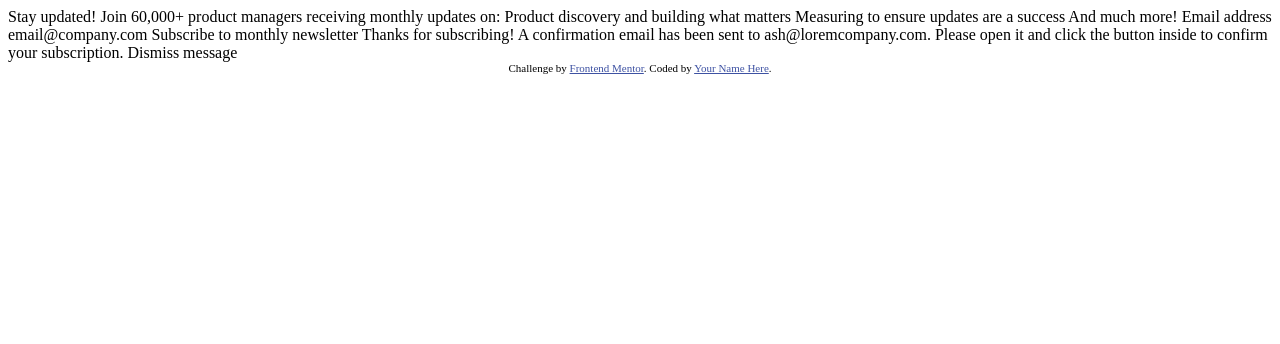
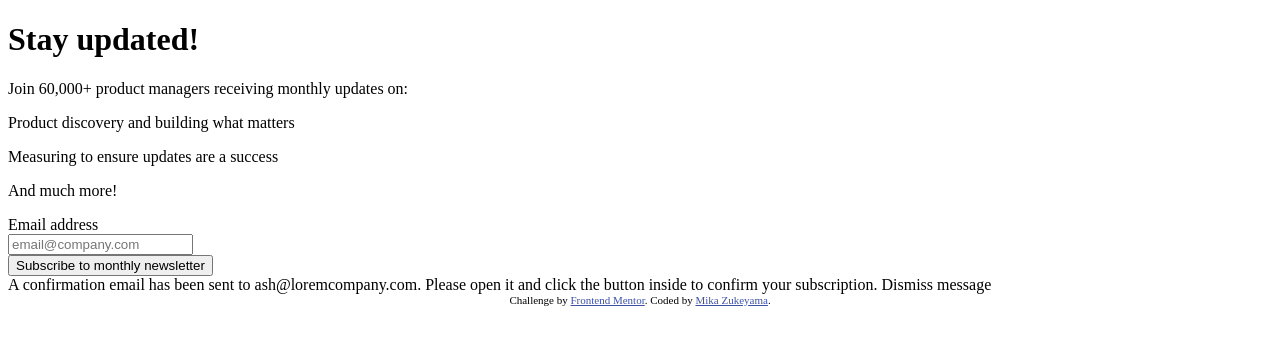
Before and after one commit to MikaZ21/Newsletter-sign-up-form-with-success-message, a plain HTML site: page index.html in a window 1280 px wide. Drawn offline with Linux system fonts and the light colour scheme.

Commit message:
Added HTML content

```diff
--- a/index.html
+++ b/index.html
@@ -7,35 +7,26 @@
   <link rel="icon" type="image/png" sizes="32x32" href="./assets/images/favicon-32x32.png">
 
   <title>Frontend Mentor | Newsletter sign-up form with success message</title>
-
-  <!-- Feel free to remove these styles or customise in your own stylesheet 👍 -->
-  <style>
-    .attribution { font-size: 11px; text-align: center; }
-    .attribution a { color: hsl(228, 45%, 44%); }
-  </style>
+  <link rel="stylesheet" href="style.css" />
 </head>
 <body>
+<div class="sign_up_container">
+  <h1 class="sign_up_title">Stay updated!</h1>
 
-  <!-- Sign-up form start -->
+  <div class="sign_up_info">
+    <p>Join 60,000+ product managers receiving monthly updates on:</p>
+    <p>Product discovery and building what matters</p>
+    <p>Measuring to ensure updates are a success</p>
+    <p>And much more!</p>
+  </div>
 
-  Stay updated!
+  <div class="sign-up_form">
+    <label>Email address</label><br>
+    <input type="email" placeholder="email@company.com">
+  </div>
 
-  Join 60,000+ product managers receiving monthly updates on:
-
-  Product discovery and building what matters
-  Measuring to ensure updates are a success
-  And much more!
-
-  Email address
-  email@company.com
-
-  Subscribe to monthly newsletter
-
-  <!-- Sign-up form end -->
-
-  <!-- Success message start -->
-
-  Thanks for subscribing!
+  <button type="submit">Subscribe to monthly newsletter</button>
+</div>
 
   A confirmation email has been sent to ash@loremcompany.com.
   Please open it and click the button inside to confirm your subscription.
@@ -46,7 +37,7 @@
 
   <div class="attribution">
     Challenge by <a href="https://www.frontendmentor.io?ref=challenge" target="_blank">Frontend Mentor</a>.
-    Coded by <a href="#">Your Name Here</a>.
+    Coded by <a href="#">Mika Zukeyama</a>.
   </div>
 </body>
 </html>
--- /dev/null
+++ b/style.css
@@ -0,0 +1,2 @@
+.attribution { font-size: 11px; text-align: center; }
+.attribution a { color: hsl(228, 45%, 44%); }
```
